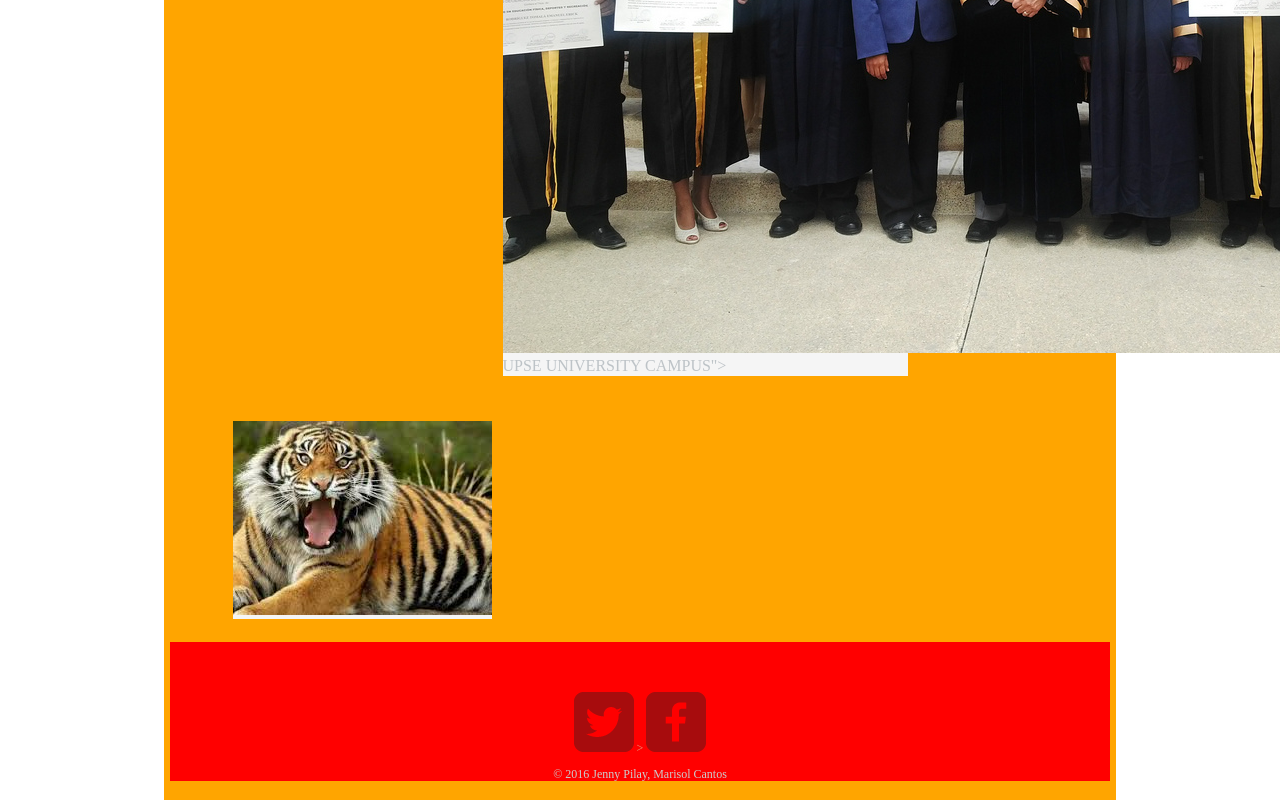
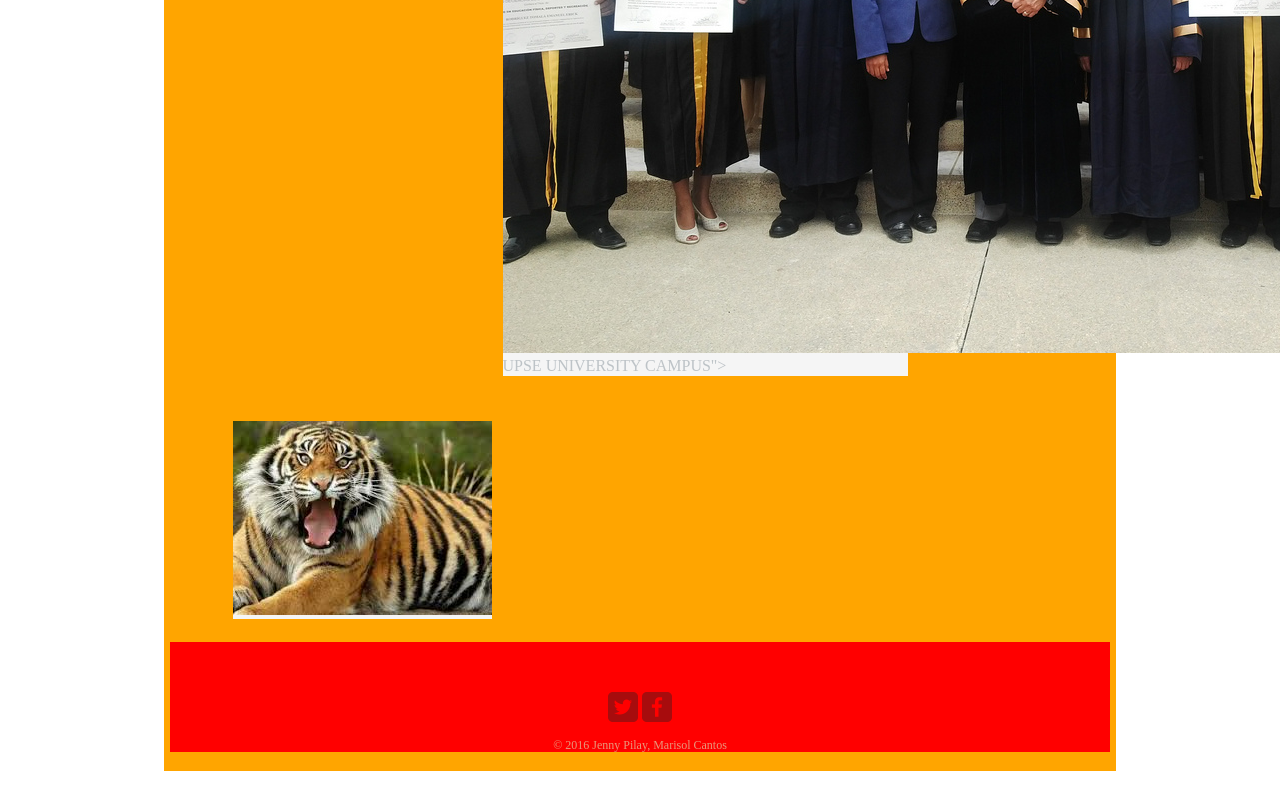
Before and after one commit to marisolcantos/upseprogramacionweb, a plain HTML site: page index.html in a window 1280 px wide. Shown: the part 608-1408 px from the top of the page. After the commit the page ends 1379 px from the top, so only its background shows below. Drawn offline with nearby package versions, Linux system fonts and the light colour scheme.

Commit message:
arreglo de social icon

```diff
--- a/css/main.css
+++ b/css/main.css
@@ -93,3 +93,9 @@ footer
 	padding-top: 50px;
 	color: #ccc;
 }
+.social-icon
+{
+	width: 30px;
+	height: 30px;
+	margin: 0.5px;
+}
--- a/index.html
+++ b/index.html
@@ -62,11 +62,12 @@
 </section>
 <footer>
 	<a href="https://Twitter.com/UPSE_ec">
-		<img src="img/Twitter-wrap.png" alt ="Twitter Logo">
-		>
+		<img src="img/Twitter-wrap.png" alt ="Twitter Logo" class="social-icon">
+		<a/>
 	<a href="https://www.facebook.com/upseecuador">
-		<img src="img/facebook-wrap.png" alt ="Facebook Logo">
-		</a>
+		<img src="img/facebook-wrap.png" alt ="Facebook Logo" class="social-icon">
+		<a/>
+
 	<p>&copy; 2016 Jenny Pilay, Marisol Cantos </p>
 </footer>
 
```
